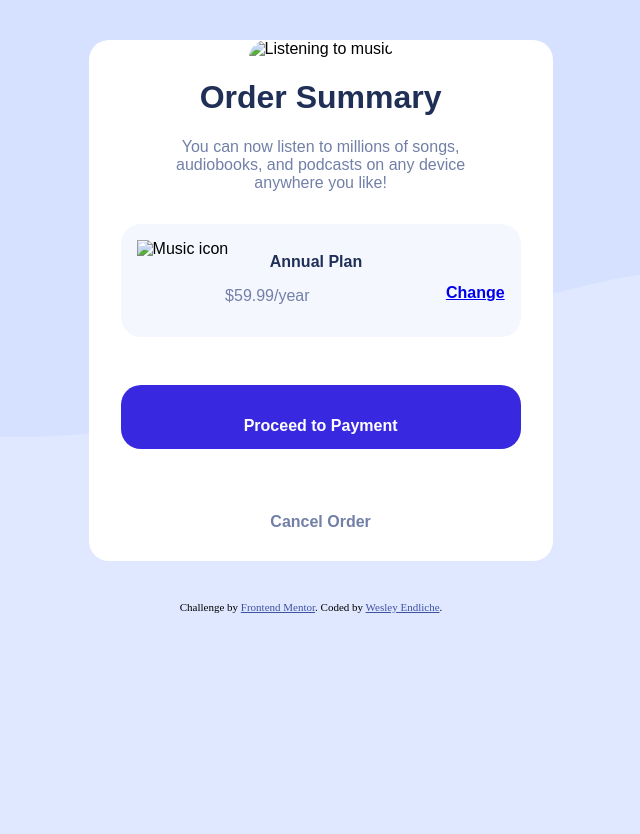
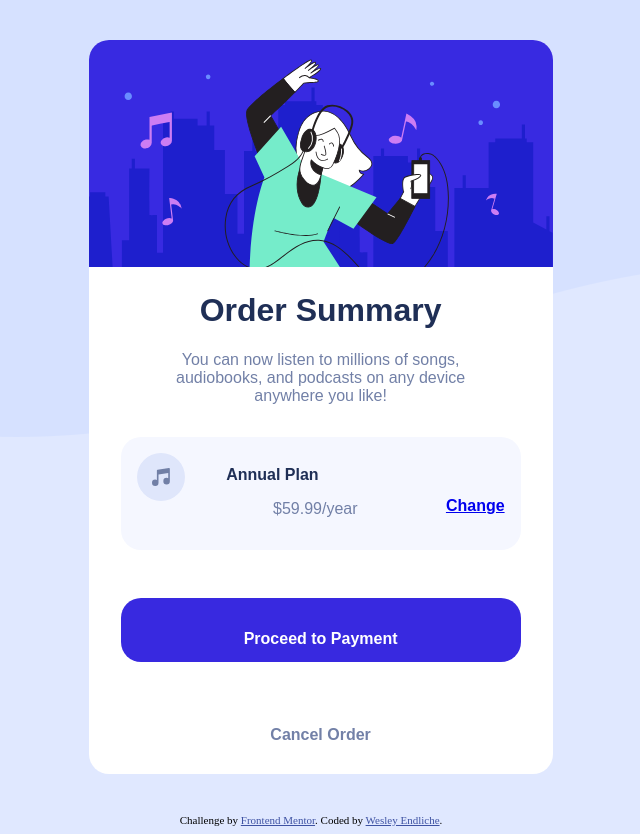
Before and after one commit to wesleyendliche/order_summary, a plain HTML site: page index.html in a window 1280 px wide. Shown: the whole page, without its empty margins (329-969 px from the left). Before the commit the page ends 800 px from the top, so only its background shows below. Drawn offline with Linux system fonts and the light colour scheme; a web font is replaced by a local one.

Commit message:
Update index.html

```diff
--- a/index.html
+++ b/index.html
@@ -9,12 +9,12 @@
 </head>
 <body>
   <div class="box">
-    <img id="mainImg" href="/images/illustration-hero.png" alt="Listening to music">
+    <img src="./images/illustration-hero.svg" id="mainImg" alt="Listening to music">
     <h1>Order Summary</h1>
 
     <p>You can now listen to millions of songs,<br>audiobooks, and podcasts on any device<br>anywhere you like!</p>
     <div class="box2">
-      <img href="/images/icon-music.png" alt="Music icon" style="float: left;">
+      <img src="./images/icon-music.svg" alt="Music icon" style="float: left;">
       <div class="textBox2" style="text-align: left; margin-left: -13%;">
         <h2 style="text-indent: 10%;">Annual Plan</h2>
         <a href="#" style="float: right;">Change</a>
```
